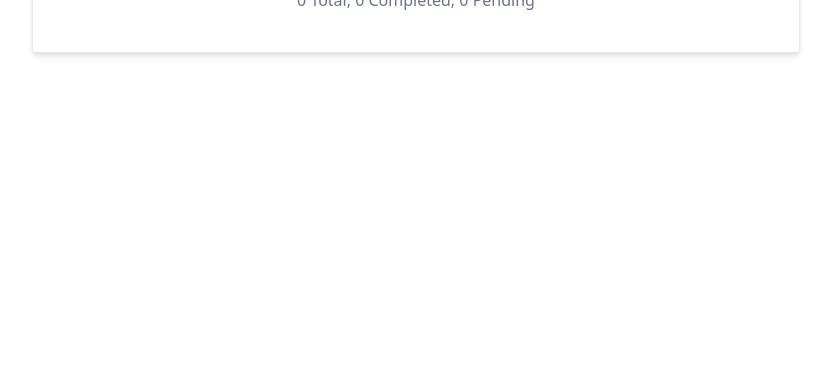
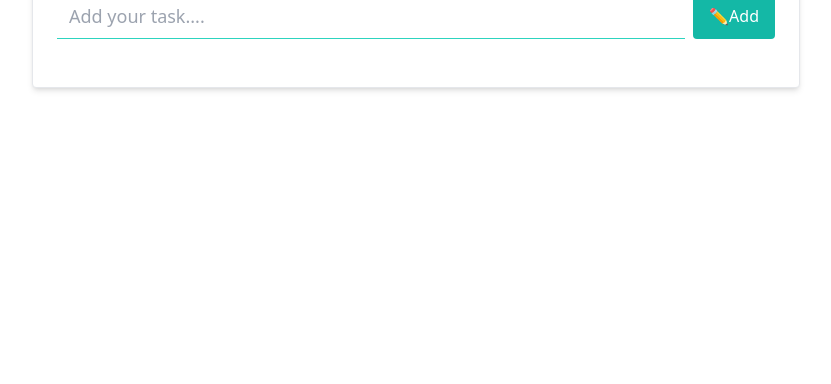
Before and after one commit to Shohan11369/JS-Advance-02, a website built with Vite: page index.html in a window 1280 px wide. Shown: the part 416-800 px from the top of the page, without its empty margins (224-1055 px from the left). Built offline with nearby package versions, Linux system fonts and the light colour scheme.

Commit message:
Input Add

```diff
--- a/index.html
+++ b/index.html
@@ -18,6 +18,23 @@
         <span id="completed">0</span> Completed,
         <span id="pending">0</span> Pending
       </p>
+
+      <!-- Input -->
+      <div class="flex mb-6 gap-2">
+        <input
+          type="text"
+          id="task-input"
+          placeholder="Add your task...."
+          class="flex-grow border-b border-teal-400 focus:outline-none px-3 py-2 text-lg"
+        />
+
+        <button
+          id="add-btn"
+          class="bg-teal-500 text-white px-4 py-2 rounded hover:bg-teal-600"
+        >
+          ✏️Add
+        </button>
+      </div>
     </div>
     <script src="index.js"></script>
   </body>
```
